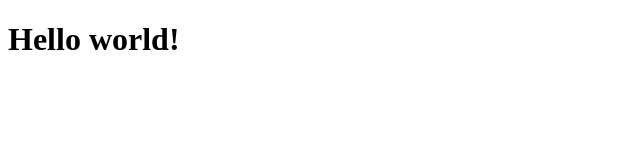
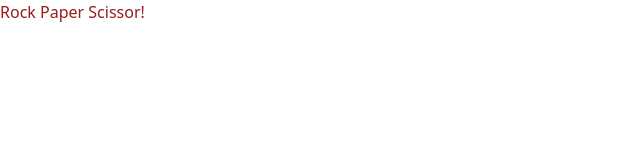
Before and after one commit to KevinDelgad/CPSC-349-Project-3, a website: page src/index.html in a window 1280 px wide. Shown: the whole page, without its empty margins (0-640 px from the left). Drawn offline with nearby package versions, Linux system fonts and the light colour scheme; files that its build step writes are made by us from their sources.

Commit message:
add missing files and updated script

```diff
--- a/src/index.html
+++ b/src/index.html
@@ -9,8 +9,8 @@
 
 </head>
 <body>
-    <h1 class="text-3xl font-bold underline text-red-300">
-        Hello world!
-    </h1>
+    <header>
+        <h1 class="flex  text-red-800">Rock Paper Scissor!</h1>
+    </header>
 </body>
 </html>
--- /dev/null
+++ b/tailwind.config.js
@@ -0,0 +1,8 @@
+/** @type {import('tailwindcss').Config} */
+module.exports = {
+  content: ["./src/**/*.{html,js}"],
+  theme: {
+    extend: {},
+  },
+  plugins: [require("daisyui")],
+}
```
Also changed, not shown: package.json (added, +14 -0 lines), dist/output.css (added), 1 other file.
